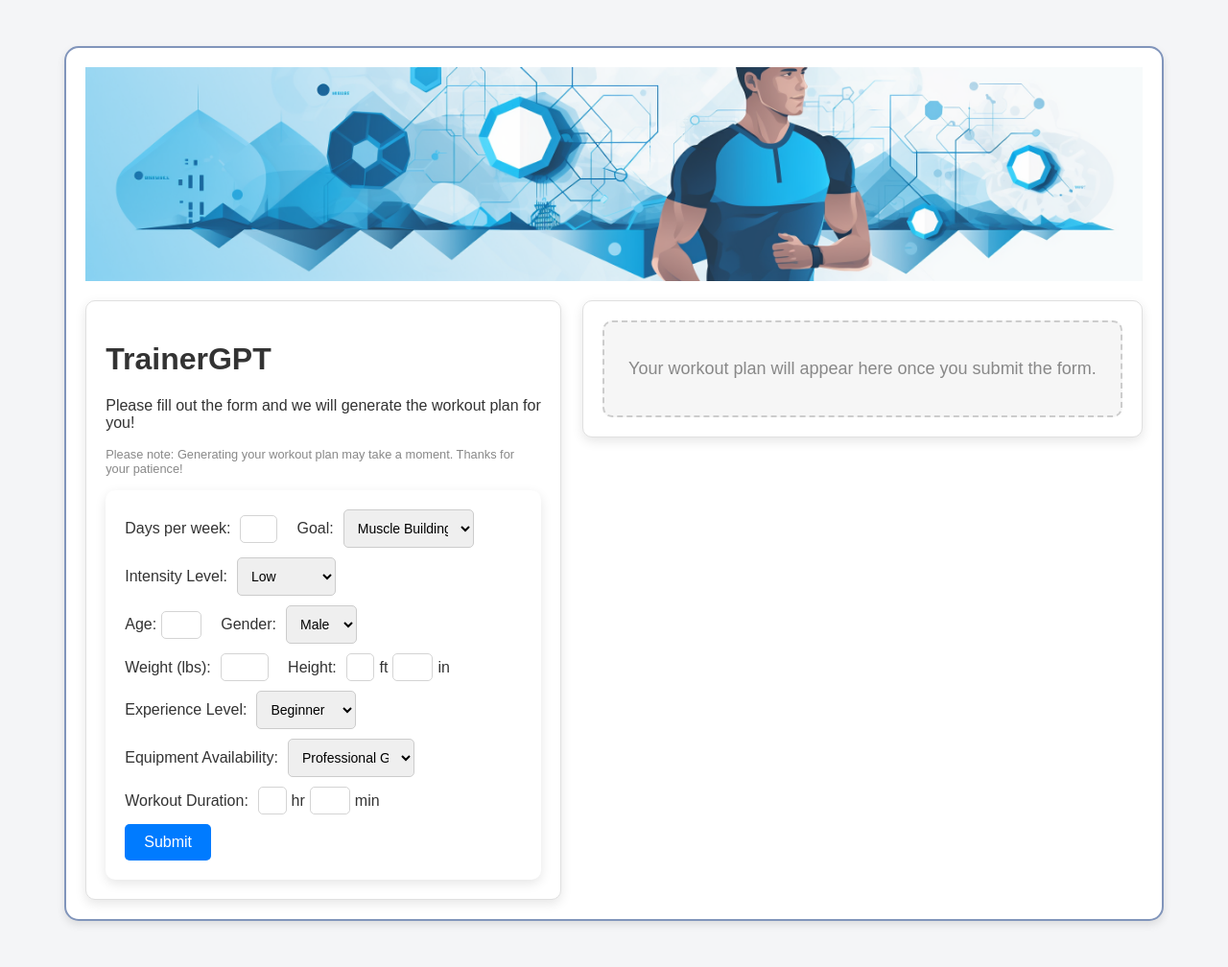
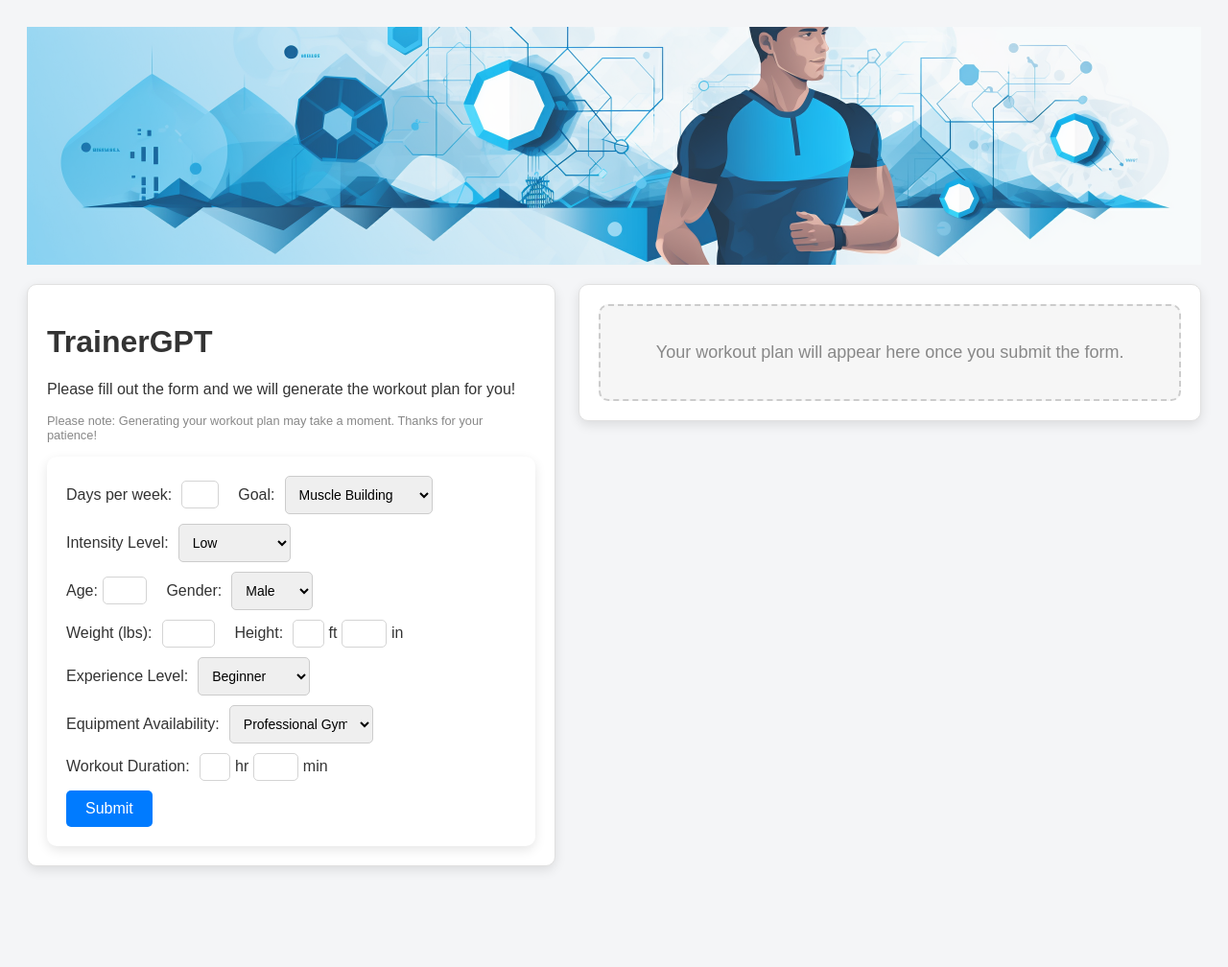
Before and after one commit to xinrui-wang1/trainerGPT, a Flask app: page / in a window 1280 px wide. Shown: the whole page at 96% size. After the commit the page ends 907 px from the top, so only its background shows below. Run offline with Flask 3, Linux system fonts and the light colour scheme.

Commit message:
remove container

```diff
--- a/static/css/styles.css
+++ b/static/css/styles.css
@@ -245,14 +245,3 @@ td {
     display: block;  /* Centers the image */
     margin: 0 auto 20px;  /* Adds some space below the image */
 }
-
-.container {
-    border: 2px solid #8195bb; /* Existing styles */
-    border-radius: 15px;
-    padding: 20px;
-    margin: 20px auto;
-    max-width: 90%;
-    box-shadow: 0 4px 8px rgba(0,0,0,0.1);
-
-    background-color: #ffffff; /* This is a lighter shade of gray compared to the body */
-}
```
